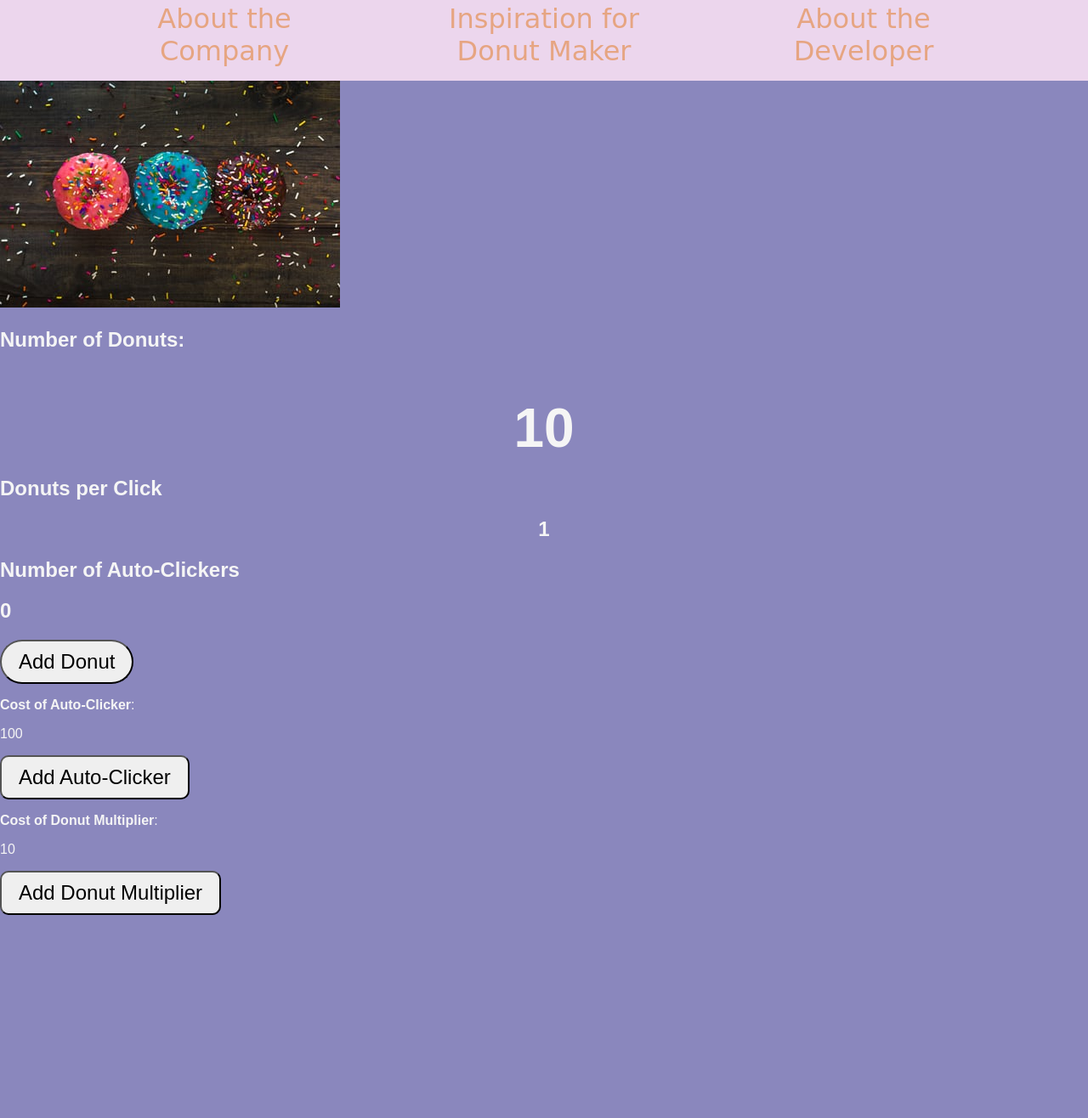
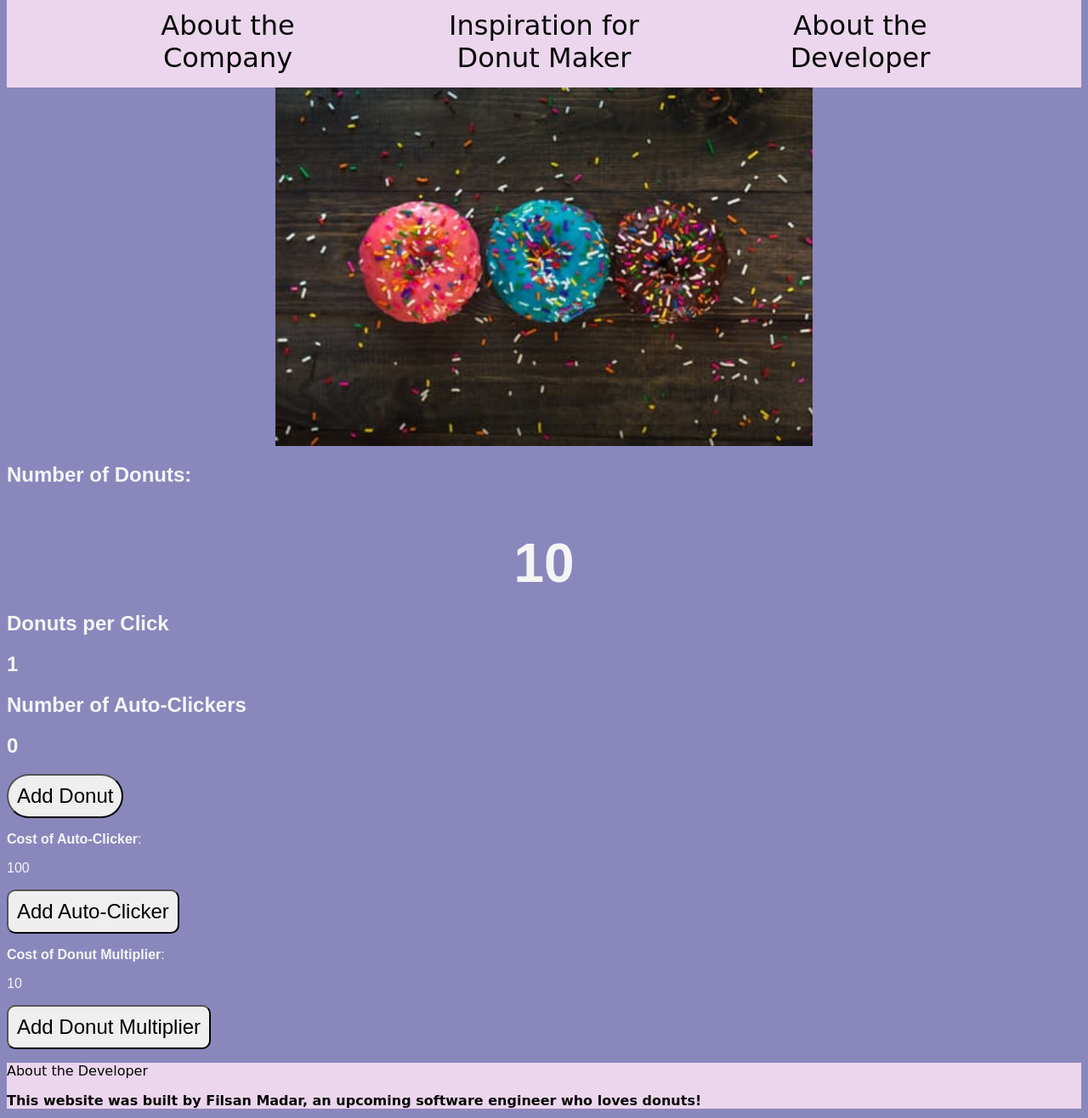
Before and after one commit to 2021-Spring-Part-Time/donut-clicker-FilsanMadar, a website built with Parcel: page index.html in a window 1280 px wide. Shown: the part 13-1329 px from the top of the page at 85% size. Before the commit the page ends 1090 px from the top, so only its background shows below. Built offline with nearby package versions, Linux system fonts and the light colour scheme.

Commit message:
iteration 4 pt 2

```diff
--- a/index.html
+++ b/index.html
@@ -25,20 +25,21 @@
       <div class="about-company modal">
         <div class="modal-conent">
           <span class="close">&times;</span>
-          <h1>
+          <p>
             Fred the Baker Baking Company, is a world renowed baking company
             where people come from all over the world just to eat there donuts.
             With the pandemic they have committed themselves to the safety of
             there customers and staff and closed their doors. In the meantime
             they have created this awesome game so there customers can still
             enjoy their donuts!
-          </h1>
+          </p>
         </div>
       </div>
       <div class="cookie-clicker modal">
         <div class="modal-content">
           <span class="close">&times;</span>
           <p>Cookie Clicker</p>
+          <a target="_blank" href="https://orteil.dashnet.org/cookieclicker/">Click here to play!</a> </p>
         </div>
       </div>
       <div class="about-filsan modal">
@@ -48,7 +49,7 @@
         </div>
       </div>
       <div class="main">
-        <img class="main" src="images/donuts.jpeg" usemap="#donut" />
+        <img class="center" src="images/donuts.jpeg" usemap="#donut" />
         <div class="stats">
           <h2>Number of Donuts:</h2>
           <h2 class="donut-count">initial amount</h2>
@@ -72,4 +73,10 @@
       <script src="./index.js"></script>
     </main>
   </body>
+  <footer>
+    <p>About the Developer</p>
+    <h1>
+      This website was built by Filsan Madar, an upcoming software engineer who loves donuts!
+    </h1>
+  </footer>
 </html>
--- a/style.css
+++ b/style.css
@@ -1,5 +1,5 @@
 body {
-  margin: 0;
+  margin: 20;
   background: rgb(138, 135, 189);
   font-family: "Varela Round", sans-serif;
   color: whitesmoke;
@@ -7,12 +7,24 @@ body {
   border-image-width: 2rem;
 }
 
+.center {
+  display: block;
+  margin-left: auto;
+  margin-right: auto;
+  width: 50%;
+}
+
 h1 {
   font-size: medium;
 }
 header {
   background-color: #ecd6ed;
-  color: #e6a582;
+  color: #070707;
+  font-family: cursive;
+}
+footer {
+  background-color: #ecd6ed;
+  color: #070707;
   font-family: cursive;
 }
 
@@ -50,7 +62,7 @@ nav a:hover {
   background-color: rgba(0, 0, 0, 0.4);
 }
 .modal-content {
-  background-color: #fefefe;
+  background-color: #e8c8c8;
   margin: auto;
   padding: 20px;
   border: 1px solid #888;
@@ -76,19 +88,13 @@ nav a:hover {
 }
 
 .donuts-per-click {
-  text-align: center;
+  text-align: left;
   margin-top: 0;
 }
 
 .flex {
   display: flex;
   justify-content: space-evenly;
-}
-
-.flex > div {
-  text-align: center;
-  padding: 3rem 0;
-  width: 17rem;
 }
 
 .click-donut-div {
@@ -105,7 +111,7 @@ nav a:hover {
 }
 
 button {
-  padding: 10px 20px;
+  padding: 10px 10px;
   font-size: 1.5rem;
   text-align: center;
   border-radius: 10px;
```
